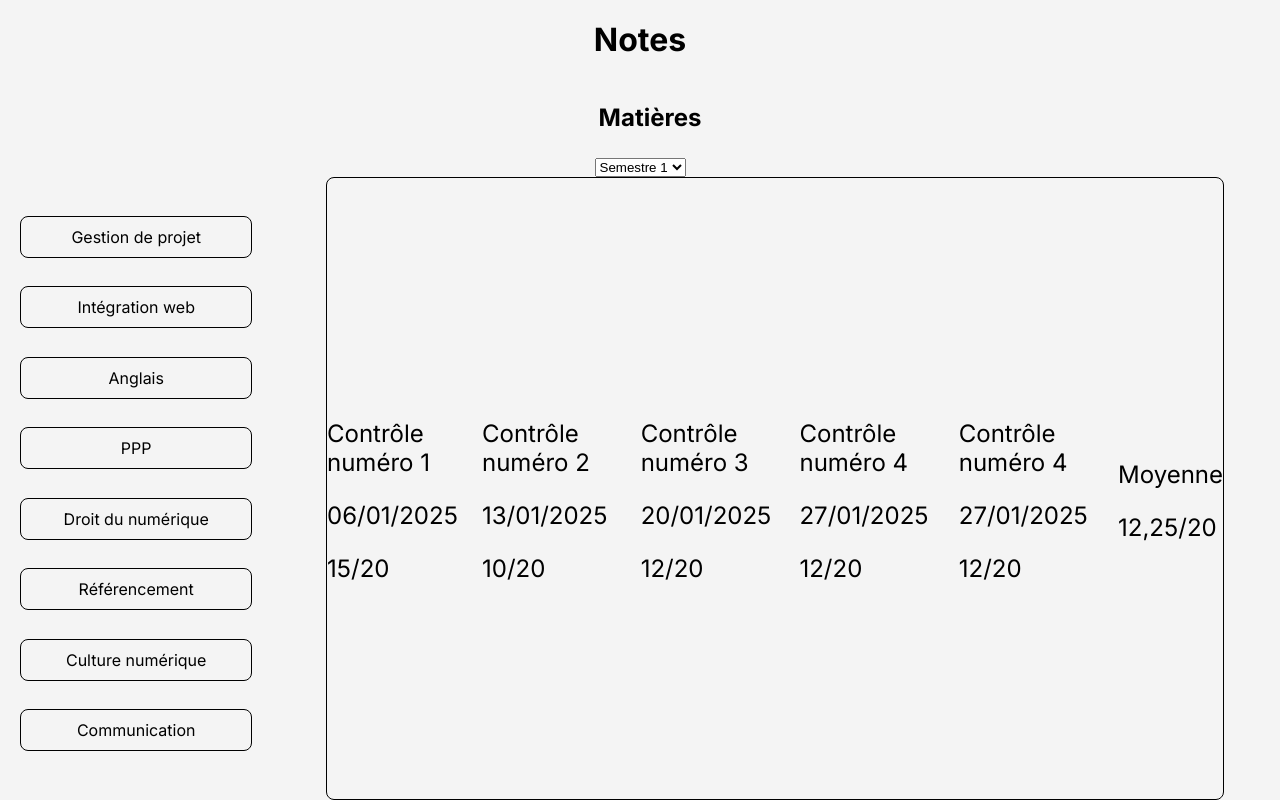
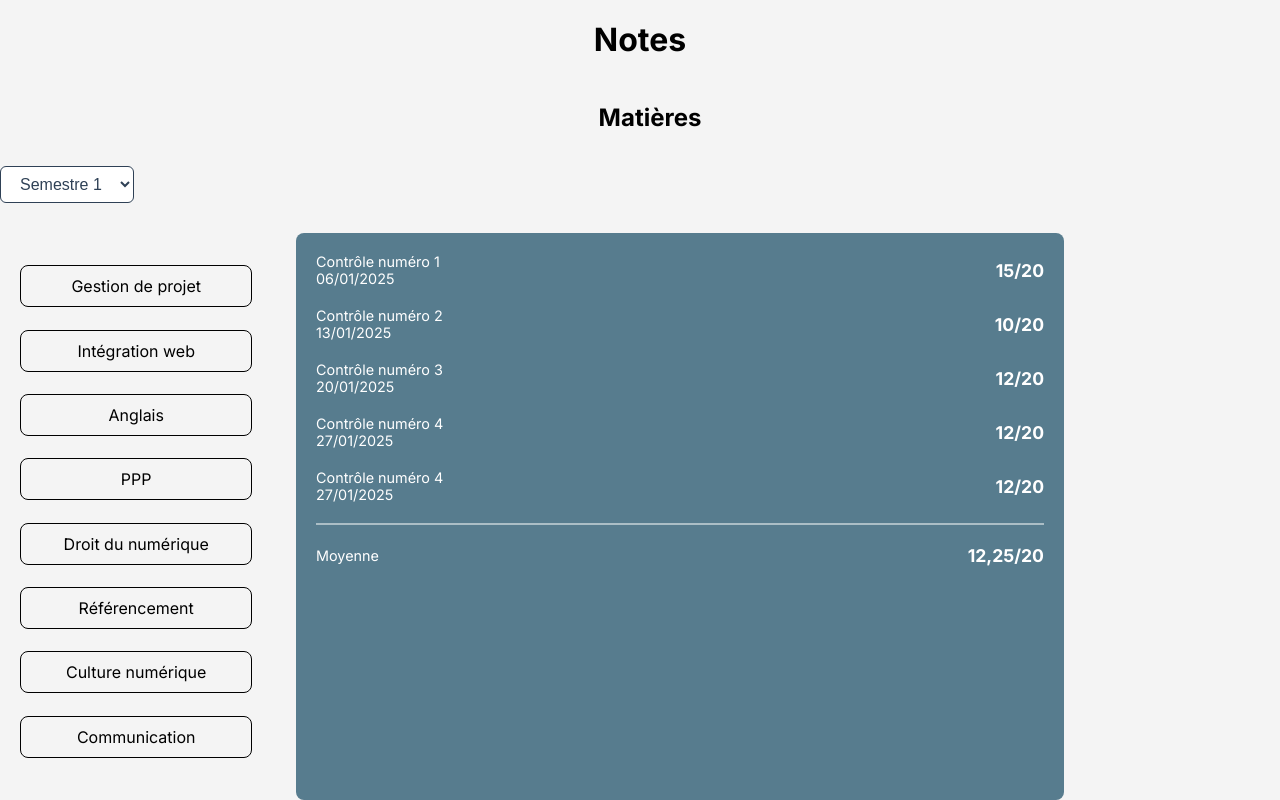
Before and after one commit to llclarall/ENT, a PHP site: page /note.html in a window 1280 px wide. Run offline with PHP 8.4, Linux system fonts and the light colour scheme; some web fonts are replaced.

Commit message:
styles des notes

```diff
--- a/reserver_emilie/style.css
+++ b/reserver_emilie/style.css
@@ -7,6 +7,7 @@ body {
     height: 100vh;
     font-family: "Inter", "regular";
     background-color: #f4f4f4;
+    justify-content: flex-start
 }
 
 h1 {
@@ -83,6 +84,7 @@ border: none;
 border-radius: 16px;
 cursor: pointer;
 margin-top: 10px;
+text-decoration: none;
 
 }
 
@@ -283,13 +285,13 @@ margin-top: 10px;
 .main-rectangle {
     width: 120%;
     max-width: 900px;
-    background-color: #577C8E;
     border-radius: 12px;
     padding: 15px;
     box-shadow: 0 4px 8px rgba(0, 0, 0, 0.1);
     display: flex;
     flex-direction: column;
     align-items: center;
+    border: black 1px solid;
     gap: 20px;
 }
 
@@ -299,7 +301,7 @@ margin-top: 10px;
     padding: 10px 0;
     font-size: 1.4rem;
     text-align: center;
-    color: white;
+    color: black;
     font-weight: 400;
     width: 100%;
 }
@@ -317,12 +319,12 @@ margin-top: 10px;
     width: 28%;
     max-width: 160px;
     height: 70px;
-    background-color: white;
+    background-color: #577C8E;
     border-radius: 10px;
     display: flex;
     justify-content: center;
     align-items: center;
-    color: black;
+    color: white;
     font-size: 0.9rem;
     font-weight: 400;
     cursor: pointer;
@@ -332,10 +334,9 @@ margin-top: 10px;
     transition: transform 0.3s ease, box-shadow 0.3s ease;
 }
 
-/* Effet au survol */
 .sub-block:hover {
     transform: scale(1.1);
-    box-shadow: 0 8px 15px rgba(0, 0, 0, 0.2);
+    background-color: #2F4156;
 }
 
 
@@ -354,14 +355,15 @@ margin-top: 10px;
 }
 
 h3 {
-    text-align: left; /* Aligne le texte à gauche */
-    margin-left: 20px; /* Ajoute un petit espacement à gauche */
-    font-size: 1.5rem; /* Taille du texte ajustée si nécessaire */
+    text-align: left;
+    margin-left: 20px;
+    font-size: 1.5rem;
 }
 .layout {
     display: flex;
     width: 100%;
     height: 100vh;
+
 }
 
 
@@ -386,16 +388,82 @@ h3 {
     border-radius: 8px;
     border: black 1px solid;
     font-size: 1rem;
+    transition: background-color 0.3s ease;
 }
 
+.small-box:hover {
+    background-color: #577C8E;
+}
+
+
 .large-box {
-    width: 70%;
-    color: black;
     display: flex;
-    justify-content: center;
+    flex-direction: column;
+    gap: 10px;
+    padding: 20px;
+    background-color: #577C8E;
+    color: white;
+    border-radius: 8px;
+    font-size: 1rem;
+    width: 60%;
+    box-sizing: border-box;
+}
+
+.control-row {
+    display: flex;
+    justify-content: space-between;
     align-items: center;
-    font-size: 1.5rem;
+    margin-bottom: 10px;
+}
+
+.control-info {
+    display: flex;
+    flex-direction: column;
+    align-items: flex-start;
+}
+
+.control-info p {
+    margin: 0;
+    font-size: 0.9rem;
+}
+
+.control-note {
+    font-weight: bold;
+    font-size: 1.1rem;
+    text-align: right;
+    margin-left: auto;
+}
+
+
+.separator {
+    width: 100%;
+    height: 2px;
+    background-color: white;
+    margin-bottom: 10px;
+    opacity: 0.5;
+}
+.semester-dropdown {
+    width: 100%;
+    display: flex;
+    justify-content: flex-start;
+    align-items: center;
+    padding: 10px 20px;
+    color: white;
     border-radius: 8px;
-    border: black 1px solid;
-    margin-left: 30px;
+    margin-bottom: 20px; /* Espacement entre le dropdown et la boîte */
 }
+
+.semester-dropdown label {
+    margin-right: 15px;
+    font-size: 1rem;
+}
+
+.semester-dropdown select {
+    padding: 8px 15px;
+    font-size: 1rem;
+    background-color: #ffffff;
+    color: #2F4156;
+    border: 1px solid #2F4156;
+    border-radius: 6px;
+    cursor: pointer;
+}
```
